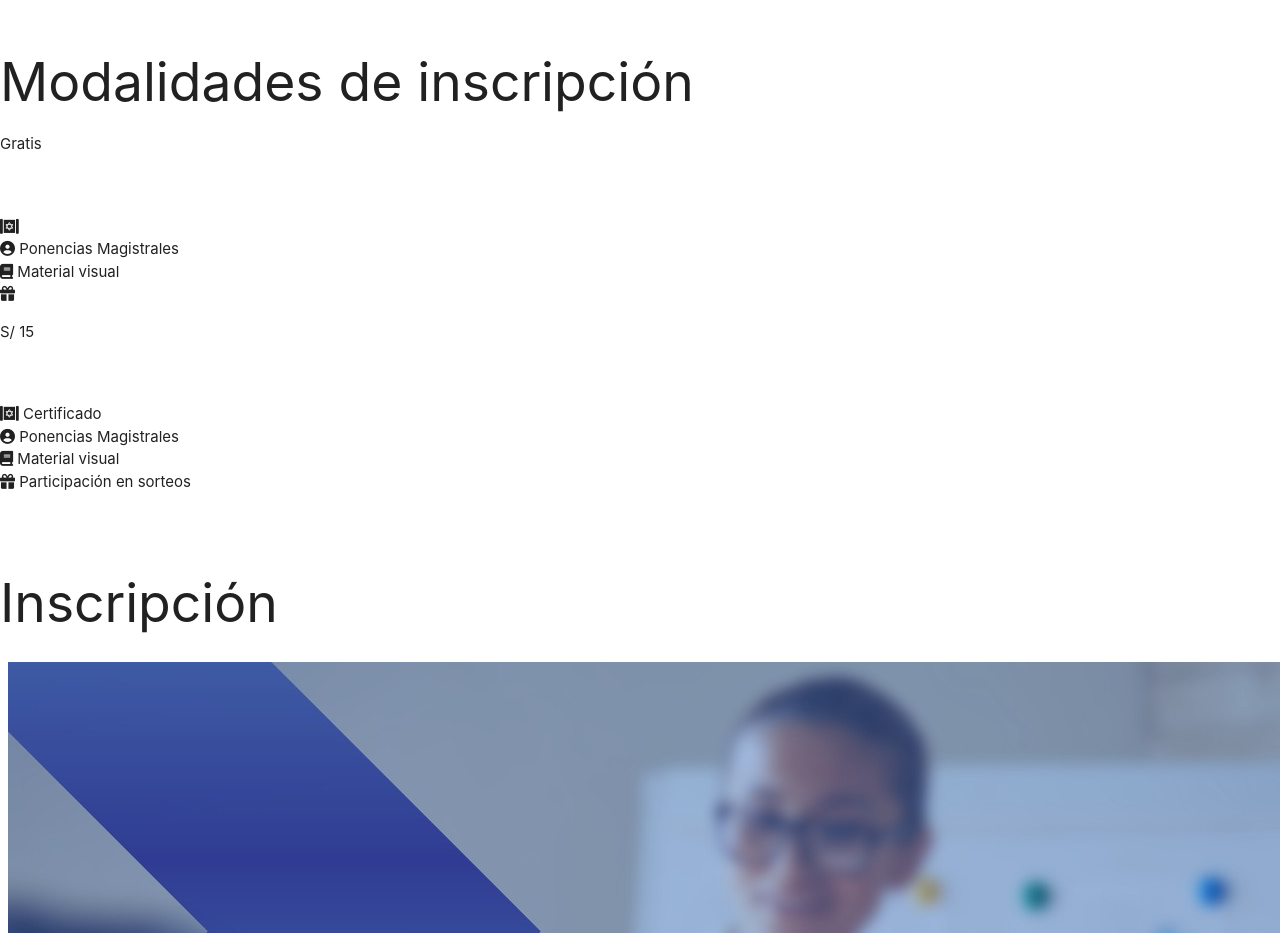
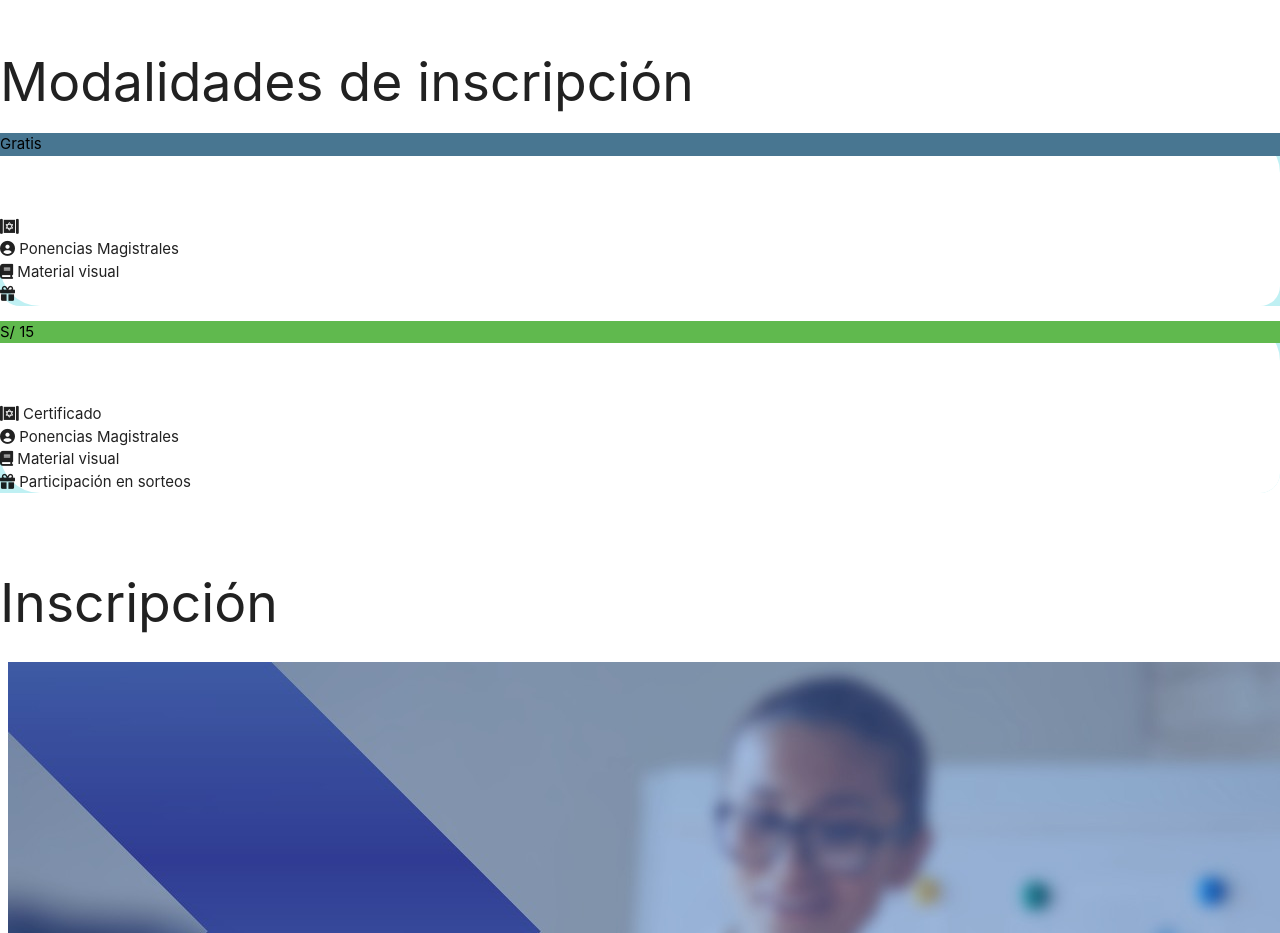
Before and after one commit to ricardoserin/web-vii-full-day, a website: page src/index.html in a window 1280 px wide. Shown: the part 5000-5933 px from the top of the page. Drawn offline with nearby package versions, Linux system fonts and the light colour scheme.

Commit message:
add color in price

```diff
--- a/src/index.html
+++ b/src/index.html
@@ -271,9 +271,9 @@
                 <h2 class="title customer-stories__title">Modalidades de inscripción</h2>
             </div>
             <div class="precios-container">
-                <div class="section__column">
-                    <div class="price__section">
-                        <div class="price__section-title">Gratis</div><br><br>
+                <div class="section__column" style="background-color: rgb(191, 240, 243);border-radius: 20px 0px 0px 20px" >
+                    <div class="price__section" style="background-color: white; border-radius: 20px 40px;">
+                        <div class="price__section-title" style="background-color: rgb(72, 118, 145);color: black;">Gratis</div><br><br>
                         <div class="price__section-content">
                             <ul class="price__list">
                                 <li class="price__list-item">
@@ -292,9 +292,9 @@
                         </div>
                     </div>
                 </div>
-                <div class="section__column">
-                    <div class="price__section">
-                        <div class="price__section-title">S/ 15</div><br><br>
+                <div class="section__column" style="background-color: rgb(191, 240, 243);border-radius: 0px 20px 20px 0px" >
+                    <div class="price__section" style="background-color: white; border-radius: 20px 40px;">
+                        <div class="price__section-title" style="background-color: rgb(96, 185, 78); color: black;">S/ 15</div><br><br>
                         <div class="price__section-content">
                             <ul class="price__list">
                                 <li class="price__list-item">
```
